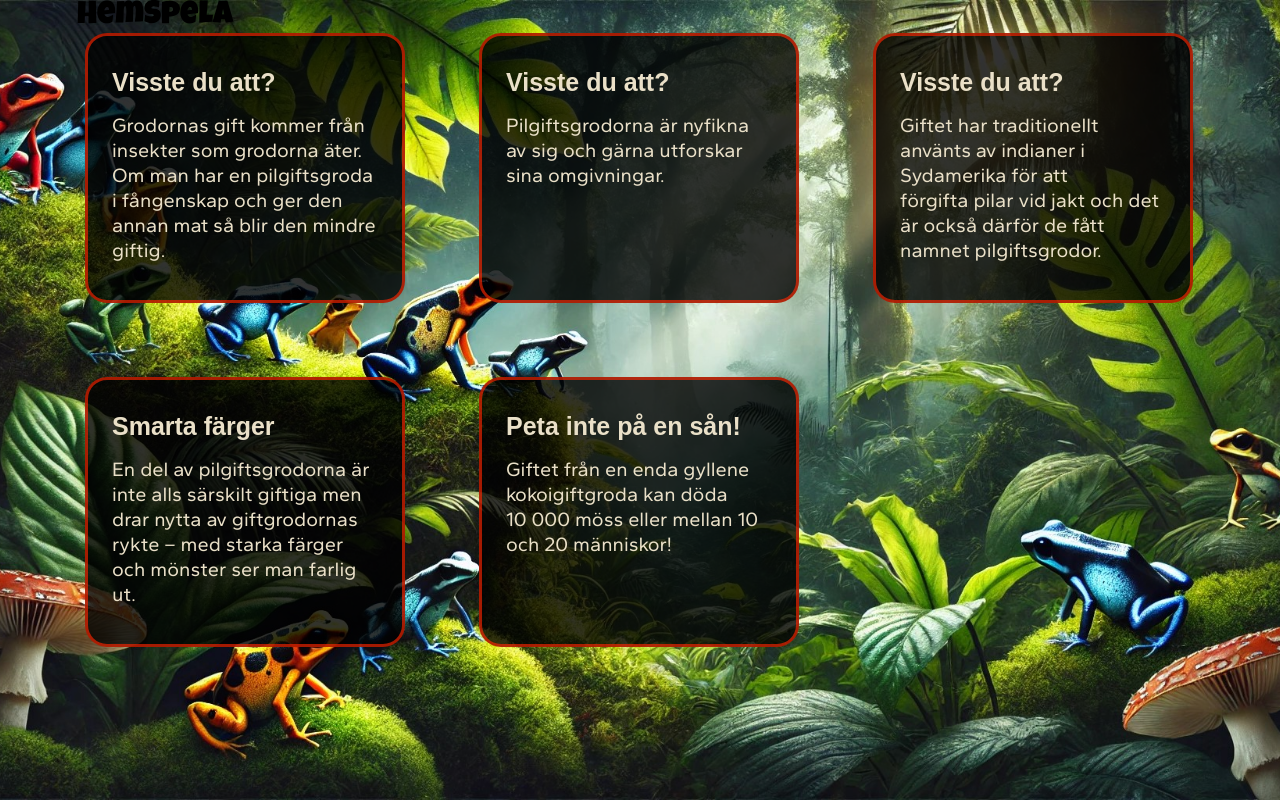
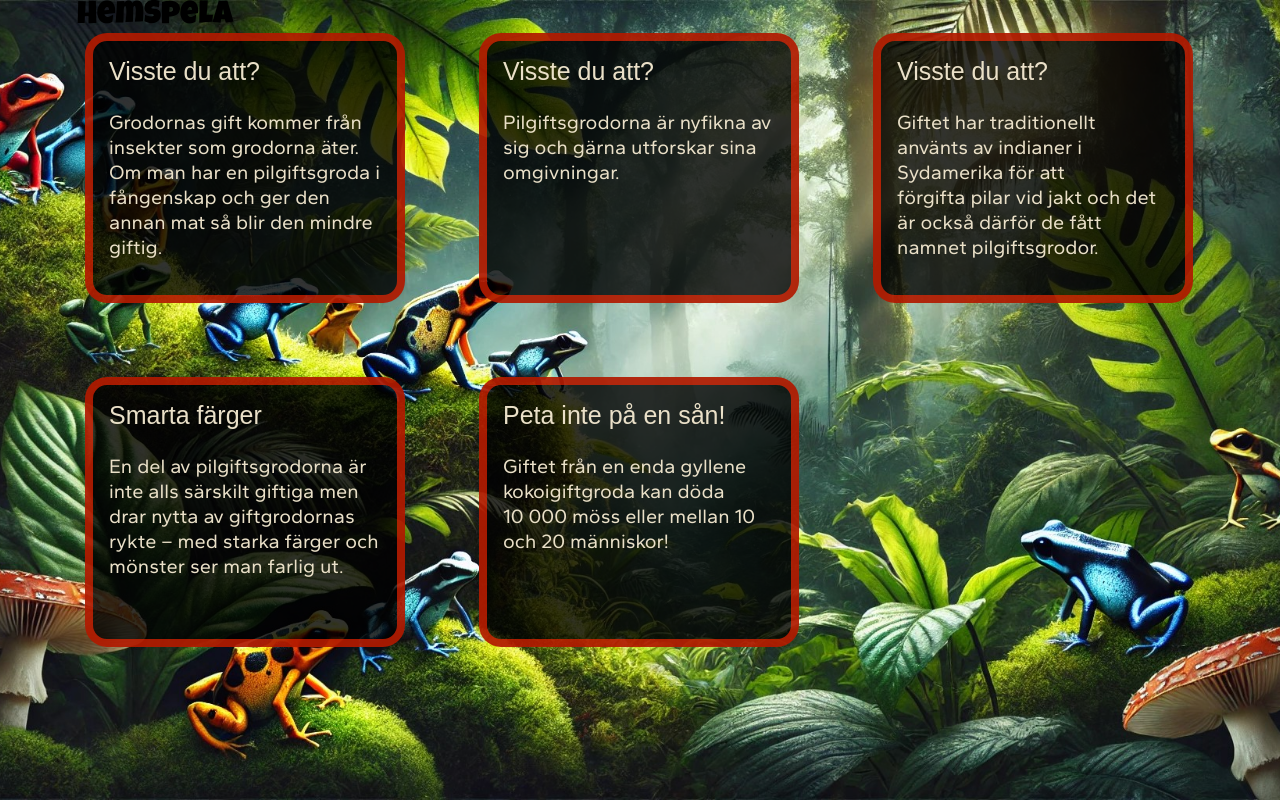
Before and after one commit to oliviaalmseger/Medieinstitutet-GroupProject-Vue-Pilgiftsgrodorna, a Vue app: page /start in a window 1280 px wide. Built offline with nearby package versions, Linux system fonts and the light colour scheme; a web font is replaced by a local one.

Commit message:
style: minor fix to style

```diff
--- a/src/components/InfoCard.vue
+++ b/src/components/InfoCard.vue
@@ -20,8 +20,8 @@ section {
     max-width: 320px;
     background-color: $card-background-color;
     border-radius: 22px;
-    border: 3px solid $border-color;
-    padding: 2rem 1.9rem;
+    border: 4px solid $border-color;
+    padding: 2rem 2.5rem;
 
     h3 {
         margin-bottom: 1rem;
@@ -32,6 +32,12 @@ section {
     section {
         max-width: 620px;
         padding: 2rem 3rem;
+
+        border: 8px solid $border-color;
+
+        h3 {
+            margin-bottom: 1.5rem;
+        }
     }
 }
 
@@ -39,7 +45,7 @@ section {
     section {
         width: 320px;
         height: 270px;
-        padding: 2rem 1.5rem;
+        padding: 1rem 1rem;
     }
 }
 </style>
--- a/src/styles/partials/_typography.scss
+++ b/src/styles/partials/_typography.scss
@@ -33,6 +33,10 @@ h1,
 h2,
 h3 {
     color: $text-color;
+}
+
+h3 {
+    font-weight: 100;
 }
 
 a,
```
